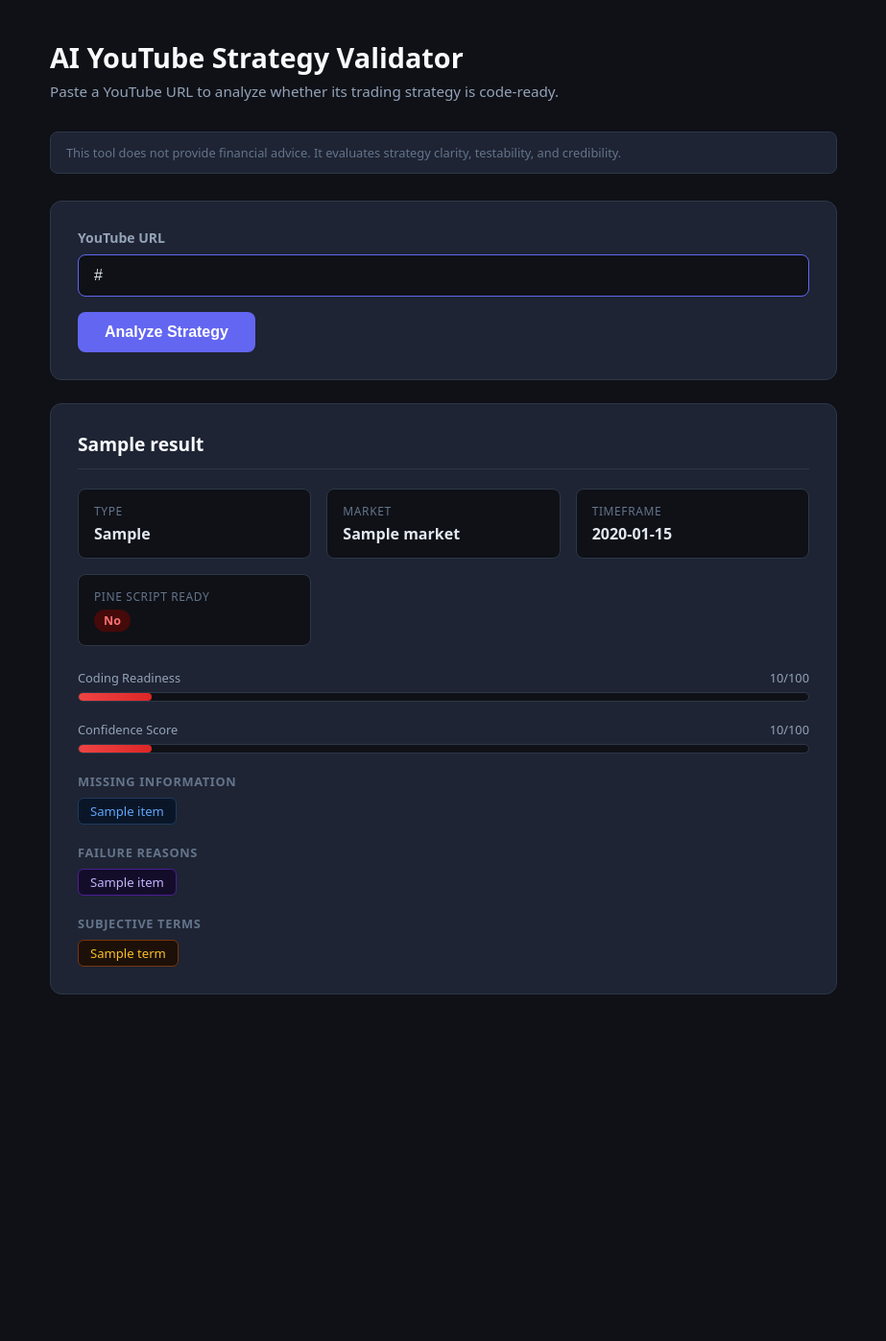
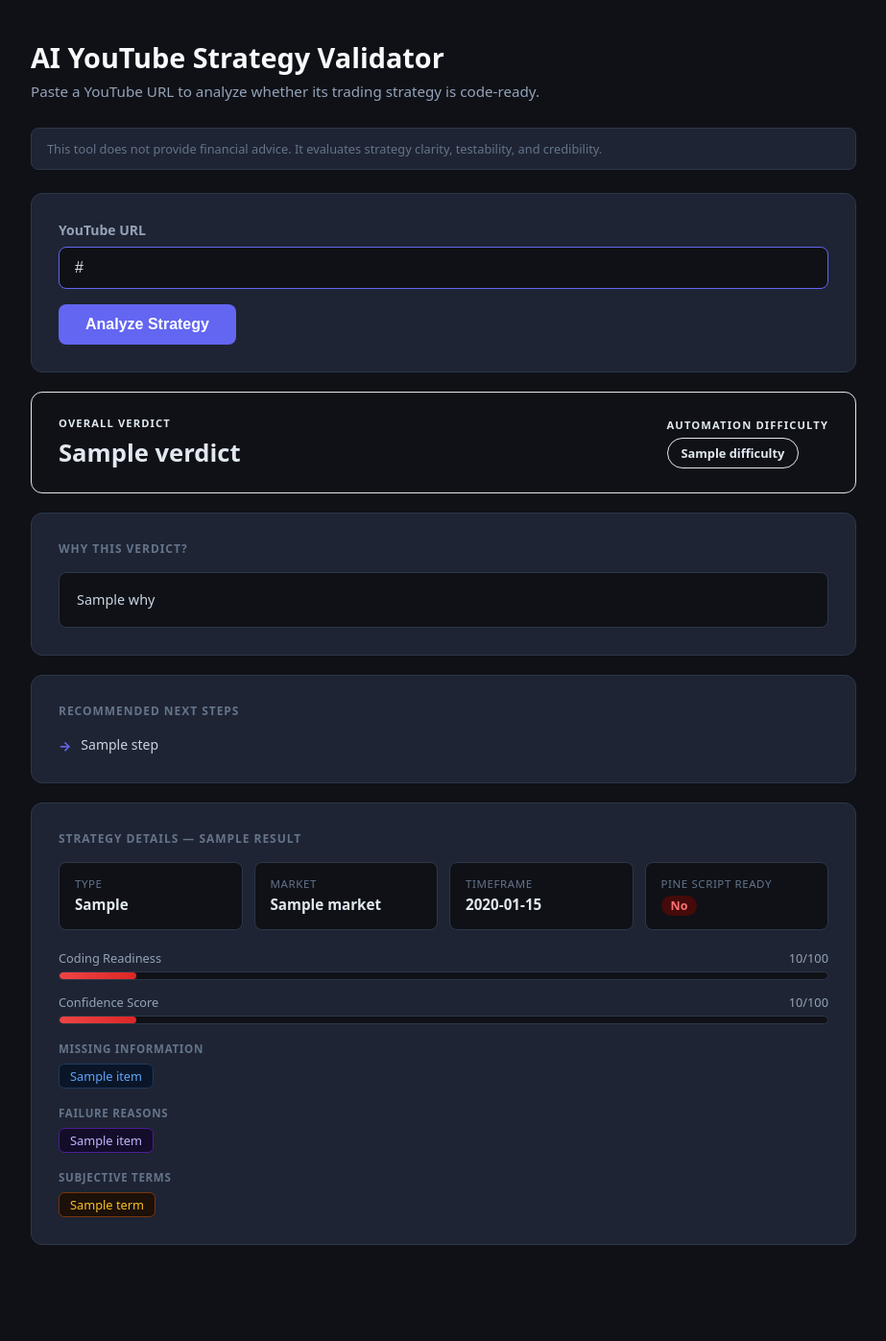
Before and after one commit to ContaCrypto/youtube-strategy-validator, a FastAPI app: template templates/index.html in a window 1280 px wide. Shown: the whole page at 96% size, without its empty margins (178-1101 px from the left). Before the commit the page ends 1036 px from the top, so only its background shows below. Run offline with FastAPI, Linux system fonts and the light colour scheme; the template is opened without the code that fills it: most values are stand-ins (such as "Sample title", 1, 10 or a date in 2020); parts of the project's set-up code (start-up, migrations or seed data) failed here and were passed over.

Commit message:
Add a system to evaluate strategy codability and provide actionable insights
Add a helper function to compute a strategy verdict, automation difficulty, explanation, and next steps. Update the UI to display these new sections.

Replit-Commit-Author: Agent
Replit-Commit-Session-Id: 63b308ef-fd8a-4f11-aed8-f3c9f8906a36
Replit-Commit-Checkpoint-Type: full_checkpoint
Replit-Commit-Event-Id: 49abcae7-6aab-4a23-b278-a5ecffb6e182
Replit-Commit-Screenshot-Url: https://storage.googleapis.com/screenshot-production-us-central1/73a3e07f-23fc-4f30-80fe-dab665a60c87/63b308ef-fd8a-4f11-aed8-f3c9f8906a36/LRykz7p
Replit-Helium-Checkpoint-Created: true

```diff
--- a/app.py
+++ b/app.py
@@ -831,6 +831,142 @@ def validate_strategy_core(
     return result
 
 
+def _rule_text(item: Any) -> str:
+    """Extract plain text from a rule that may be a dict, StrategyRule, or string."""
+    if isinstance(item, dict):
+        return item.get("rule", str(item))
+    if hasattr(item, "rule"):
+        return item.rule
+    return str(item)
+
+
+def compute_verdict(result: Dict[str, Any]) -> Dict[str, Any]:
+    """Derive a verdict, automation difficulty, explanation and next steps from a result dict."""
+    cr = int(result.get("coding_readiness_score", 0))
+    cf = int(result.get("confidence_score", 0))
+
+    raw_subj = result.get("subjective_terms", [])
+    subj_count = len(raw_subj) if isinstance(raw_subj, list) else 0
+
+    raw_missing = result.get("missing_information", [])
+    missing_count = len(raw_missing) if isinstance(raw_missing, list) else 0
+
+    raw_failure = result.get("failure_reasons", [])
+    failure_count = len(raw_failure) if isinstance(raw_failure, list) else 0
+
+    pine_ready = bool(result.get("pine_script_ready", False))
+
+    # ── Verdict ──────────────────────────────────────────────────────────────
+    if cf < 20 or (cr < 25 and failure_count >= 6):
+        verdict = "Likely Scam"
+        verdict_color = "red"
+        difficulty = "Impossible"
+        difficulty_color = "red"
+    elif cf < 45 or cr < 35:
+        verdict = "Too Vague To Automate"
+        verdict_color = "orange"
+        difficulty = "Hard"
+        difficulty_color = "orange"
+    elif cf >= 70 and cr >= 70 and subj_count == 0 and missing_count <= 1:
+        verdict = "Fully Codable"
+        verdict_color = "green"
+        difficulty = "Easy"
+        difficulty_color = "green"
+    else:
+        verdict = "Semi-Codable"
+        verdict_color = "yellow"
+        difficulty = "Medium"
+        difficulty_color = "yellow"
+
+    # ── Why this verdict ─────────────────────────────────────────────────────
+    why_parts: List[str] = []
+
+    if verdict == "Likely Scam":
+        why_parts.append(
+            "The strategy scores extremely low on both coding readiness and confidence. "
+            "It provides almost no testable rules and is likely cherry-picked or fabricated."
+        )
+    elif verdict == "Too Vague To Automate":
+        why_parts.append(
+            f"With a coding readiness of {cr}/100 and confidence of {cf}/100, "
+            "this strategy lacks the specificity needed for reliable automation."
+        )
+        if subj_count:
+            why_parts.append(
+                f"It contains {subj_count} subjective term(s) that cannot be translated into code."
+            )
+        if missing_count:
+            why_parts.append(
+                f"{missing_count} key component(s) are missing entirely."
+            )
+    elif verdict == "Semi-Codable":
+        why_parts.append(
+            f"The strategy scores {cr}/100 on coding readiness and {cf}/100 on confidence. "
+            "Some rules are explicit enough to automate, but important gaps remain."
+        )
+        if subj_count:
+            why_parts.append(
+                f"{subj_count} subjective term(s) need to be replaced with exact conditions."
+            )
+        if missing_count:
+            why_parts.append(
+                f"{missing_count} component(s) are still undefined."
+            )
+        if pine_ready:
+            why_parts.append("A partial Pine Script implementation is feasible.")
+    else:
+        why_parts.append(
+            f"Coding readiness is {cr}/100 and confidence is {cf}/100. "
+            "The rules are specific, measurable, and largely free of subjective language. "
+            "This strategy can realistically be backtested and automated."
+        )
+        if pine_ready:
+            why_parts.append("It is flagged as Pine Script ready.")
+
+    why = " ".join(why_parts)
+
+    # ── Next steps ───────────────────────────────────────────────────────────
+    steps: List[str] = []
+
+    missing_texts = [_rule_text(m).lower() for m in raw_missing] if isinstance(raw_missing, list) else []
+
+    if any("stop loss" in t for t in missing_texts):
+        steps.append("Define an exact stop loss (e.g. 1.5% below entry or 1× ATR)")
+    if any("take profit" in t for t in missing_texts):
+        steps.append("Define an exact take profit target or risk-reward ratio")
+    if any("entry" in t for t in missing_texts):
+        steps.append("Specify a precise entry trigger with a measurable condition")
+    if any("position" in t for t in missing_texts):
+        steps.append("Define position sizing (e.g. 1% account risk per trade)")
+    if any("risk" in t for t in missing_texts):
+        steps.append("Clarify risk management rules")
+    if any("timeframe" in t for t in missing_texts):
+        steps.append("State which timeframe the strategy runs on")
+    if any("indicator" in t for t in missing_texts):
+        steps.append("Name the specific indicator(s) used and their settings")
+    if any("exit" in t for t in missing_texts):
+        steps.append("Define clear exit conditions")
+    if subj_count:
+        steps.append(f"Replace {subj_count} subjective term(s) with measurable conditions")
+    if verdict == "Likely Scam":
+        steps.append("Seek a strategy with independently verifiable backtest results")
+    if not steps:
+        if verdict in ("Fully Codable", "Semi-Codable"):
+            steps.append("Implement and forward-test the strategy in a paper trading account")
+            steps.append("Write unit tests for each entry and exit condition")
+        else:
+            steps.append("Find a more rule-based strategy before attempting to automate")
+
+    return {
+        "verdict": verdict,
+        "verdict_color": verdict_color,
+        "difficulty": difficulty,
+        "difficulty_color": difficulty_color,
+        "why": why,
+        "next_steps": steps,
+    }
+
+
 # Optional FastAPI layer. This is only created when FastAPI and Pydantic exist.
 if FastAPI is not None and BaseModel is not None:
     app = FastAPI(title="AI YouTube Strategy Validator")
@@ -862,18 +998,24 @@ if FastAPI is not None and BaseModel is not None:
     def home_analyze(request: Request, youtube_url: str = Form(...)):
         try:
             result = validate_strategy_core(youtube_url)
+            result_dict = result.to_dict()
+            verdict = compute_verdict(result_dict)
             return templates.TemplateResponse(
                 request=request,
                 name="index.html",
-                context={"result": result.to_dict(), "url": youtube_url},
+                context={"result": result_dict, "verdict": verdict, "url": youtube_url},
             )
         except (ValueError, StrategyValidatorError) as exc:
+            import logging
+            logging.exception("Strategy validation error")
             return templates.TemplateResponse(
                 request=request,
                 name="index.html",
                 context={"error": str(exc), "url": youtube_url},
             )
         except Exception as exc:
+            import logging
+            logging.exception("Unexpected error in home_analyze")
             return templates.TemplateResponse(
                 request=request,
                 name="index.html",
--- a/templates/index.html
+++ b/templates/index.html
@@ -7,53 +7,89 @@
 <style>
   *, *::before, *::after { box-sizing: border-box; margin: 0; padding: 0; }
   body { font-family: system-ui, -apple-system, sans-serif; background: #0f1117; color: #e2e8f0; min-height: 100vh; }
-  .container { max-width: 860px; margin: 0 auto; padding: 40px 20px; }
+  .container { max-width: 900px; margin: 0 auto; padding: 40px 20px 80px; }
   h1 { font-size: 1.8rem; font-weight: 700; color: #f8fafc; margin-bottom: 6px; }
-  .subtitle { color: #94a3b8; font-size: 0.95rem; margin-bottom: 32px; }
-  .card { background: #1e2433; border: 1px solid #2d3748; border-radius: 12px; padding: 28px; margin-bottom: 24px; }
+  .subtitle { color: #94a3b8; font-size: 0.95rem; margin-bottom: 28px; }
+
+  .disclaimer { font-size: 0.8rem; color: #64748b; background: #1e2433; border: 1px solid #2d3748; border-radius: 8px; padding: 12px 16px; margin-bottom: 24px; }
+
+  .card { background: #1e2433; border: 1px solid #2d3748; border-radius: 12px; padding: 28px; margin-bottom: 20px; }
+  .card-title { font-size: 0.75rem; font-weight: 700; text-transform: uppercase; letter-spacing: .08em; color: #64748b; margin-bottom: 16px; }
+
   label { display: block; font-size: 0.875rem; font-weight: 600; color: #94a3b8; margin-bottom: 8px; }
-  input[type="text"] {
-    width: 100%; padding: 12px 16px; border-radius: 8px;
-    border: 1px solid #2d3748; background: #0f1117; color: #e2e8f0;
-    font-size: 1rem; outline: none; transition: border-color .2s;
-  }
+  input[type="text"] { width: 100%; padding: 12px 16px; border-radius: 8px; border: 1px solid #2d3748; background: #0f1117; color: #e2e8f0; font-size: 1rem; outline: none; transition: border-color .2s; }
   input[type="text"]:focus { border-color: #6366f1; }
-  button {
-    margin-top: 16px; padding: 12px 28px; background: #6366f1; color: #fff;
-    border: none; border-radius: 8px; font-size: 1rem; font-weight: 600;
-    cursor: pointer; transition: background .2s;
-  }
+  button { margin-top: 16px; padding: 12px 28px; background: #6366f1; color: #fff; border: none; border-radius: 8px; font-size: 1rem; font-weight: 600; cursor: pointer; transition: background .2s; }
   button:hover { background: #4f46e5; }
   button:disabled { background: #374151; cursor: not-allowed; }
-  .disclaimer {
-    font-size: 0.8rem; color: #64748b; background: #1e2433;
-    border: 1px solid #2d3748; border-radius: 8px;
-    padding: 12px 16px; margin-bottom: 28px;
-  }
-  .error { background: #2d1b1b; border: 1px solid #7f1d1d; border-radius: 8px; padding: 16px; color: #fca5a5; margin-bottom: 24px; }
-  .result-section h2 { font-size: 1.2rem; font-weight: 700; color: #f8fafc; margin-bottom: 20px; border-bottom: 1px solid #2d3748; padding-bottom: 12px; }
-  .meta-grid { display: grid; grid-template-columns: repeat(auto-fill, minmax(180px, 1fr)); gap: 16px; margin-bottom: 24px; }
+  .loading { display: none; color: #94a3b8; font-size: 0.875rem; margin-top: 10px; }
+
+  .error-box { background: #2d1b1b; border: 1px solid #7f1d1d; border-radius: 8px; padding: 16px; color: #fca5a5; margin-bottom: 20px; }
+
+  /* ── Verdict card ── */
+  .verdict-card { border-radius: 12px; padding: 24px 28px; margin-bottom: 20px; border: 1px solid; }
+  .verdict-card.red    { background: #1f0a0a; border-color: #7f1d1d; }
+  .verdict-card.orange { background: #1c1009; border-color: #78350f; }
+  .verdict-card.yellow { background: #1a1608; border-color: #713f12; }
+  .verdict-card.green  { background: #051a0e; border-color: #14532d; }
+
+  .verdict-label { font-size: 0.7rem; font-weight: 700; text-transform: uppercase; letter-spacing: .1em; margin-bottom: 6px; }
+  .verdict-card.red    .verdict-label { color: #f87171; }
+  .verdict-card.orange .verdict-label { color: #fb923c; }
+  .verdict-card.yellow .verdict-label { color: #fbbf24; }
+  .verdict-card.green  .verdict-label { color: #4ade80; }
+
+  .verdict-title { font-size: 1.6rem; font-weight: 800; margin-bottom: 0; }
+  .verdict-card.red    .verdict-title { color: #fca5a5; }
+  .verdict-card.orange .verdict-title { color: #fdba74; }
+  .verdict-card.yellow .verdict-title { color: #fde68a; }
+  .verdict-card.green  .verdict-title { color: #86efac; }
+
+  .verdict-row { display: flex; align-items: center; justify-content: space-between; flex-wrap: wrap; gap: 16px; }
+  .difficulty-pill { display: inline-flex; align-items: center; gap: 6px; border-radius: 99px; padding: 6px 14px; font-size: 0.8rem; font-weight: 700; border: 1px solid; }
+  .difficulty-pill.red    { background: #2d0a0a; border-color: #991b1b; color: #fca5a5; }
+  .difficulty-pill.orange { background: #2a1500; border-color: #92400e; color: #fdba74; }
+  .difficulty-pill.yellow { background: #231c00; border-color: #854d0e; color: #fde68a; }
+  .difficulty-pill.green  { background: #052010; border-color: #166534; color: #86efac; }
+
+  /* ── Why section ── */
+  .why-box { background: #0f1117; border: 1px solid #2d3748; border-radius: 8px; padding: 16px 18px; color: #cbd5e1; font-size: 0.9rem; line-height: 1.65; margin-top: 14px; }
+
+  /* ── Next steps ── */
+  .steps-list { list-style: none; display: flex; flex-direction: column; gap: 8px; margin-top: 4px; }
+  .steps-list li { display: flex; align-items: flex-start; gap: 10px; font-size: 0.875rem; color: #cbd5e1; line-height: 1.5; }
+  .steps-list li::before { content: "→"; color: #6366f1; font-weight: 700; flex-shrink: 0; margin-top: 1px; }
+
+  /* ── Meta grid ── */
+  .meta-grid { display: grid; grid-template-columns: repeat(auto-fill, minmax(170px, 1fr)); gap: 12px; margin-bottom: 20px; }
   .meta-item { background: #0f1117; border-radius: 8px; padding: 14px 16px; border: 1px solid #2d3748; }
-  .meta-item .meta-label { font-size: 0.75rem; color: #64748b; text-transform: uppercase; letter-spacing: .05em; margin-bottom: 4px; }
-  .meta-item .meta-value { font-size: 1rem; font-weight: 600; color: #e2e8f0; }
-  .score-block { margin-bottom: 20px; }
-  .score-block .score-label { font-size: 0.8rem; color: #94a3b8; margin-bottom: 6px; display: flex; justify-content: space-between; }
-  .score-bar-track { background: #0f1117; border-radius: 99px; height: 10px; overflow: hidden; border: 1px solid #2d3748; }
-  .score-bar-fill { height: 100%; border-radius: 99px; transition: width .4s; }
-  .fill-green { background: linear-gradient(90deg, #22c55e, #16a34a); }
-  .fill-yellow { background: linear-gradient(90deg, #f59e0b, #d97706); }
-  .fill-red { background: linear-gradient(90deg, #ef4444, #dc2626); }
-  .badge { display: inline-block; padding: 3px 10px; border-radius: 99px; font-size: 0.78rem; font-weight: 600; }
+  .meta-label { font-size: 0.72rem; color: #64748b; text-transform: uppercase; letter-spacing: .05em; margin-bottom: 4px; }
+  .meta-value { font-size: 0.95rem; font-weight: 600; color: #e2e8f0; }
+
+  /* ── Score bars ── */
+  .score-block { margin-bottom: 14px; }
+  .score-row { font-size: 0.8rem; color: #94a3b8; margin-bottom: 5px; display: flex; justify-content: space-between; }
+  .bar-track { background: #0f1117; border-radius: 99px; height: 9px; overflow: hidden; border: 1px solid #2d3748; }
+  .bar-fill { height: 100%; border-radius: 99px; }
+  .fill-green  { background: linear-gradient(90deg,#22c55e,#16a34a); }
+  .fill-yellow { background: linear-gradient(90deg,#f59e0b,#d97706); }
+  .fill-red    { background: linear-gradient(90deg,#ef4444,#dc2626); }
+
+  /* ── Badges & tags ── */
+  .badge { display: inline-block; padding: 2px 10px; border-radius: 99px; font-size: 0.78rem; font-weight: 700; }
   .badge-green { background: #14532d; color: #4ade80; }
-  .badge-red { background: #450a0a; color: #f87171; }
-  .tag-list { display: flex; flex-wrap: wrap; gap: 8px; margin-top: 8px; }
-  .tag { background: #0f1117; border: 1px solid #2d3748; border-radius: 6px; padding: 4px 12px; font-size: 0.82rem; color: #94a3b8; }
+  .badge-red   { background: #450a0a; color: #f87171; }
+
+  .section-label { font-size: 0.72rem; font-weight: 700; color: #64748b; text-transform: uppercase; letter-spacing: .06em; margin: 18px 0 8px; }
+  .tag-list { display: flex; flex-wrap: wrap; gap: 7px; }
+  .tag      { background: #0f1117; border: 1px solid #2d3748; border-radius: 6px; padding: 3px 11px; font-size: 0.8rem; color: #94a3b8; }
   .tag-warn { border-color: #78350f; color: #fbbf24; background: #1c1009; }
   .tag-miss { border-color: #1e3a5f; color: #60a5fa; background: #0a1628; }
-  .tag-reason { border-color: #4c1d95; color: #c4b5fd; background: #130d2a; }
-  .warning-box { background: #1c1009; border: 1px solid #78350f; border-radius: 8px; padding: 14px 16px; color: #fbbf24; font-size: 0.875rem; margin-top: 8px; }
-  .section-label { font-size: 0.8rem; font-weight: 600; color: #64748b; text-transform: uppercase; letter-spacing: .05em; margin-bottom: 8px; margin-top: 20px; }
-  .loading { display: none; color: #94a3b8; font-size: 0.9rem; margin-top: 10px; }
+  .tag-fail { border-color: #4c1d95; color: #c4b5fd; background: #130d2a; }
+
+  .warning-box { background: #1c1009; border: 1px solid #78350f; border-radius: 8px; padding: 13px 16px; color: #fbbf24; font-size: 0.875rem; line-height: 1.55; margin-top: 4px; }
+
+  hr.divider { border: none; border-top: 1px solid #2d3748; margin: 20px 0; }
 </style>
 </head>
 <body>
@@ -66,21 +102,56 @@
   </div>
 
   <div class="card">
-    <form method="post" action="/" onsubmit="this.querySelector('button').disabled=true; document.getElementById('loading').style.display='block';">
+    <form method="post" action="/"
+          onsubmit="this.querySelector('button').disabled=true; document.getElementById('loading').style.display='block';">
       <label for="youtube_url">YouTube URL</label>
-      <input type="text" id="youtube_url" name="youtube_url" placeholder="https://www.youtube.com/watch?v=..." value="{{ url or '' }}" required autofocus>
+      <input type="text" id="youtube_url" name="youtube_url"
+             placeholder="https://www.youtube.com/watch?v=..."
+             value="{{ url or '' }}" required autofocus>
       <button type="submit">Analyze Strategy</button>
-      <p id="loading" class="loading">Fetching transcript and analyzing… this may take a few seconds.</p>
+      <p id="loading" class="loading">Fetching transcript and analyzing&hellip; this may take a few seconds.</p>
     </form>
   </div>
 
   {% if error %}
-  <div class="error">{{ error }}</div>
+  <div class="error-box">{{ error }}</div>
   {% endif %}
 
-  {% if result %}
-  <div class="card result-section">
-    <h2>{{ result.strategy_name or 'Strategy Analysis' }}</h2>
+  {% if result and verdict %}
+
+  {# ── Overall Verdict ── #}
+  <div class="verdict-card {{ verdict.verdict_color }}">
+    <div class="verdict-row">
+      <div>
+        <div class="verdict-label">Overall Verdict</div>
+        <div class="verdict-title">{{ verdict.verdict }}</div>
+      </div>
+      <div>
+        <div class="verdict-label" style="margin-bottom:6px;">Automation Difficulty</div>
+        <span class="difficulty-pill {{ verdict.difficulty_color }}">{{ verdict.difficulty }}</span>
+      </div>
+    </div>
+  </div>
+
+  {# ── Why this verdict ── #}
+  <div class="card">
+    <div class="card-title">Why this verdict?</div>
+    <div class="why-box">{{ verdict.why }}</div>
+  </div>
+
+  {# ── Recommended Next Steps ── #}
+  <div class="card">
+    <div class="card-title">Recommended Next Steps</div>
+    <ul class="steps-list">
+      {% for step in verdict.next_steps %}
+      <li>{{ step }}</li>
+      {% endfor %}
+    </ul>
+  </div>
+
+  {# ── Strategy Details ── #}
+  <div class="card">
+    <div class="card-title">Strategy Details — {{ result.strategy_name or 'Unnamed Strategy' }}</div>
 
     <div class="meta-grid">
       <div class="meta-item">
@@ -111,25 +182,24 @@
     {% set cf = result.confidence_score %}
 
     <div class="score-block">
-      <div class="score-label">
-        <span>Coding Readiness</span><span>{{ cr }}/100</span>
-      </div>
-      <div class="score-bar-track">
-        <div class="score-bar-fill {% if cr >= 70 %}fill-green{% elif cr >= 40 %}fill-yellow{% else %}fill-red{% endif %}" style="width: {{ cr }}%"></div>
+      <div class="score-row"><span>Coding Readiness</span><span>{{ cr }}/100</span></div>
+      <div class="bar-track">
+        <div class="bar-fill {% if cr >= 70 %}fill-green{% elif cr >= 40 %}fill-yellow{% else %}fill-red{% endif %}"
+             style="width:{{ cr }}%"></div>
       </div>
     </div>
 
     <div class="score-block">
-      <div class="score-label">
-        <span>Confidence Score</span><span>{{ cf }}/100</span>
-      </div>
-      <div class="score-bar-track">
-        <div class="score-bar-fill {% if cf >= 70 %}fill-green{% elif cf >= 40 %}fill-yellow{% else %}fill-red{% endif %}" style="width: {{ cf }}%"></div>
+      <div class="score-row"><span>Confidence Score</span><span>{{ cf }}/100</span></div>
+      <div class="bar-track">
+        <div class="bar-fill {% if cf >= 70 %}fill-green{% elif cf >= 40 %}fill-yellow{% else %}fill-red{% endif %}"
+             style="width:{{ cf }}%"></div>
       </div>
     </div>
 
     {% set warning = result.scam_or_cherry_pick_warning %}
-    {% if warning and warning != 'Not assessed' %}
+    {% if warning %}
+      <hr class="divider">
       <div class="section-label">Warning</div>
       <div class="warning-box">
         {% if warning is mapping %}{{ warning.rule }}{% else %}{{ warning }}{% endif %}
@@ -151,7 +221,7 @@
       <div class="section-label">Failure Reasons</div>
       <div class="tag-list">
         {% for item in result.failure_reasons %}
-          <span class="tag tag-reason">
+          <span class="tag tag-fail">
             {% if item is mapping %}{{ item.rule }}{% else %}{{ item }}{% endif %}
           </span>
         {% endfor %}
@@ -171,6 +241,7 @@
 
   </div>
   {% endif %}
+
 </div>
 </body>
 </html>
```
